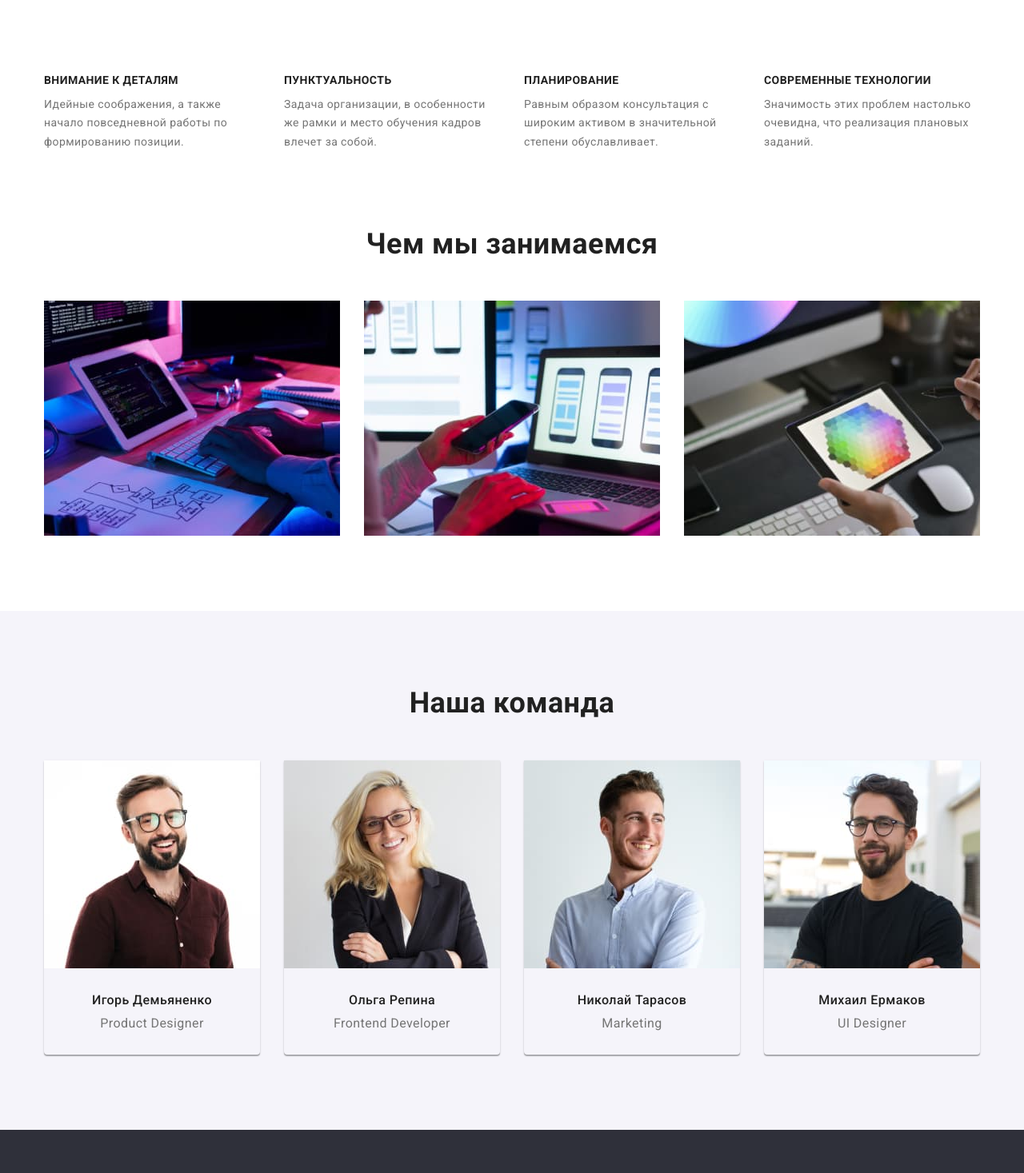
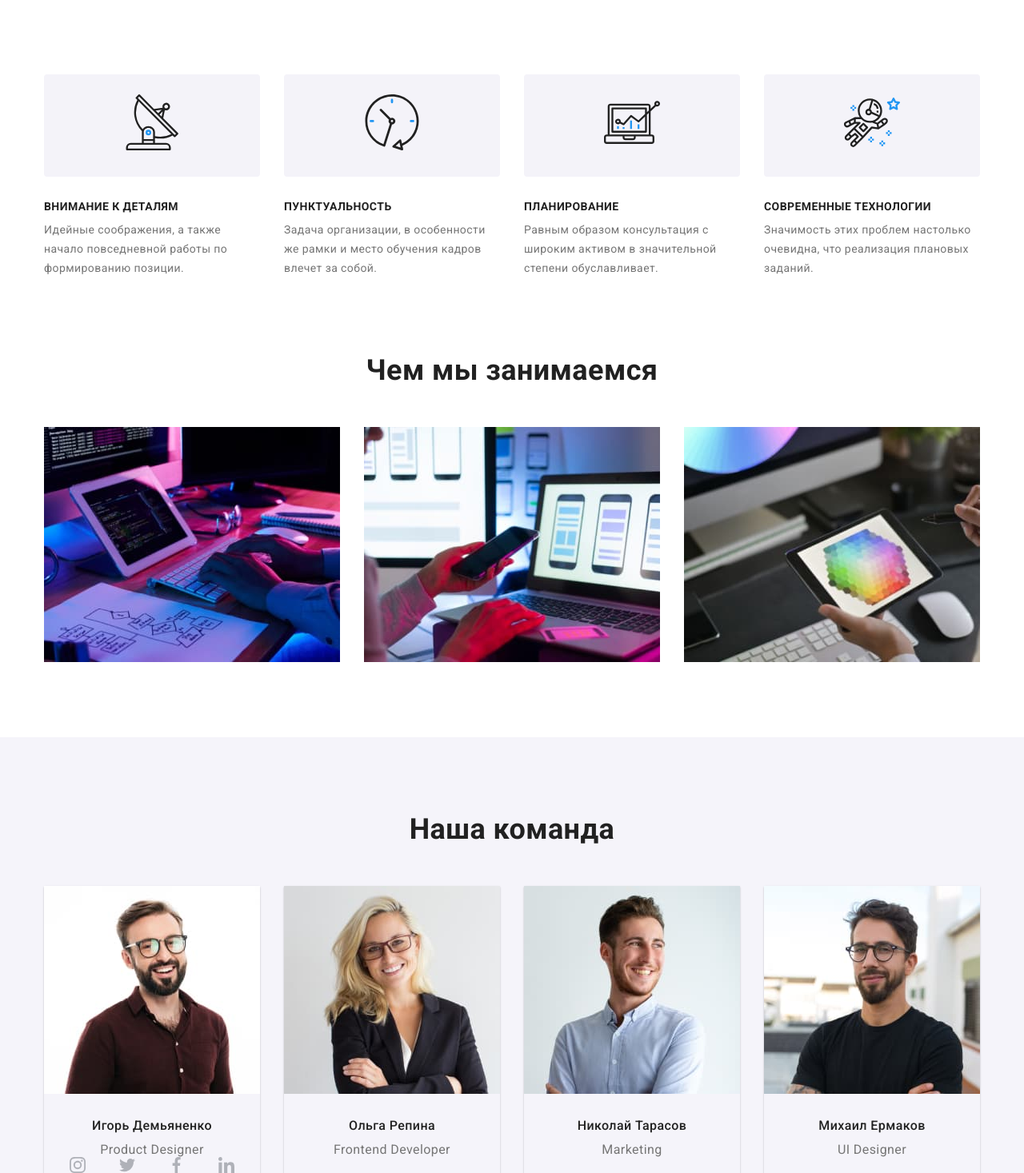
Before and after one commit to Valeriy-Fedulov/goit-markup-hw-04, a plain HTML site: page index.html in a window 1280 px wide. Shown: the part 684-2151 px from the top of the page at 80% size. Drawn offline with nearby package versions, Linux system fonts and the light colour scheme.

Commit message:
Добавляет svg в особенности и команда

```diff
--- a/css/styles.css
+++ b/css/styles.css
@@ -219,6 +219,13 @@ h3 {
   color: var(--title-color);
 }
 
+.icon-features {
+  background-color: #f4f3f9;
+  border-radius: 4px;
+  padding: 25px 100px;
+  margin-bottom: 30px;
+}
+
 /* Чем мы занимаемся */
 .work {
   padding-bottom: 94px;
@@ -249,7 +256,7 @@ h3 {
 }
 
 .team-title {
-  padding: 30px;
+  padding: 30px 32px;
 }
 
 .team {
@@ -274,6 +281,12 @@ h3 {
   line-height: 1.19;
   color: var(--main-text-color);
   text-align: center;
+}
+
+.icon-team {
+  display: flex;
+  justify-content: space-between;
+
 }
 
 /* Адрес */
--- a/index.html
+++ b/index.html
@@ -75,6 +75,11 @@
           <h2 class="visually-hidden">Особенности</h2>
           <ul class="list features-flex">
             <li class="item">
+              <div class="icon-features">
+                <svg width="70" height="70">
+                  <use href="./images/icons.svg#group"></use>
+                </svg>
+              </div>
               <h3 class="features-title">Внимание к деталям</h3>
               <p>
                 Идейные соображения, а также начало повседневной работы по
@@ -82,6 +87,11 @@
               </p>
             </li>
             <li class="item">
+              <div class="icon-features">
+                <svg width="70" height="70">
+                  <use href="./images/icons.svg#clock"></use>
+                </svg>
+              </div>
               <h3 class="features-title">Пунктуальность</h3>
               <p>
                 Задача организации, в особенности же рамки и место обучения
@@ -89,6 +99,11 @@
               </p>
             </li>
             <li class="item">
+              <div class="icon-features">
+                <svg width="70" height="70">
+                  <use href="./images/icons.svg#diagram"></use>
+                </svg>
+              </div>
               <h3 class="features-title">Планирование</h3>
               <p>
                 Равным образом консультация с широким активом в значительной
@@ -96,6 +111,11 @@
               </p>
             </li>
             <li class="item">
+              <div class="icon-features">
+                <svg width="70" height="70">
+                  <use href="./images/icons.svg#astronaut"></use>
+                </svg>
+              </div>
               <h3 class="features-title">Современные технологии</h3>
               <p>
                 Значимость этих проблем настолько очевидна, что реализация
@@ -156,6 +176,28 @@
                 <div class="team-title">
                   <h3 class="team">Игорь Демьяненко</h3>
                   <p class="team-prof" lang="en">Product Designer</p>
+                  <ul class="list icon-team">
+                    <li>
+                      <svg width="20" height="20">
+                        <use href="./images/icons.svg#instagram"></use>
+                      </svg>
+                    </li>
+                    <li>
+                      <svg width="20" height="20">
+                        <use href="./images/icons.svg#twiter"></use>
+                      </svg>
+                    </li>
+                    <li>
+                      <svg width="20" height="20">
+                        <use href="./images/icons.svg#facebook"></use>
+                      </svg>
+                    </li>
+                    <li>
+                      <svg width="20" height="20">
+                        <use href="./images/icons.svg#linkedin"></use>
+                      </svg>
+                    </li>
+                  </ul>
                 </div>
               </a>
             </li>
```
